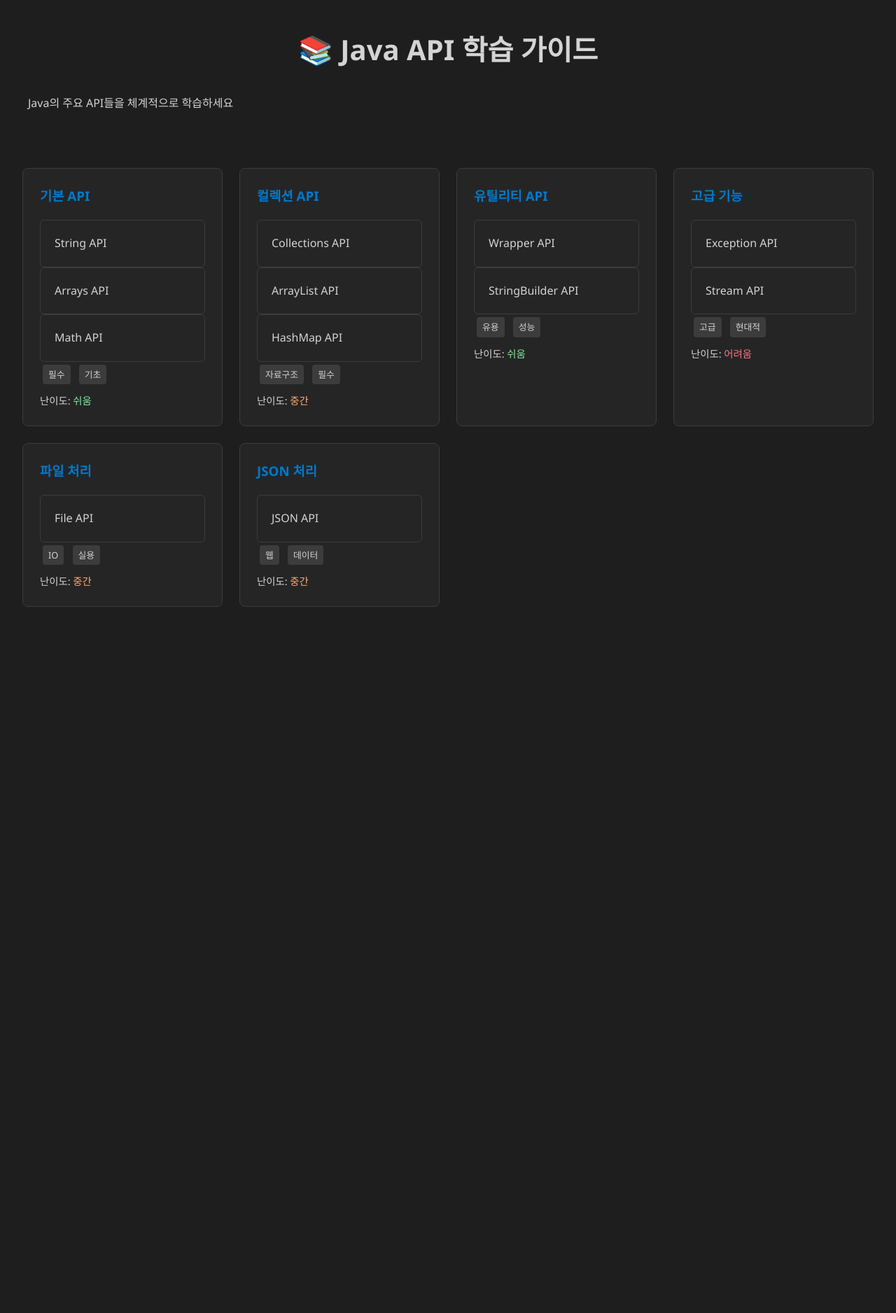
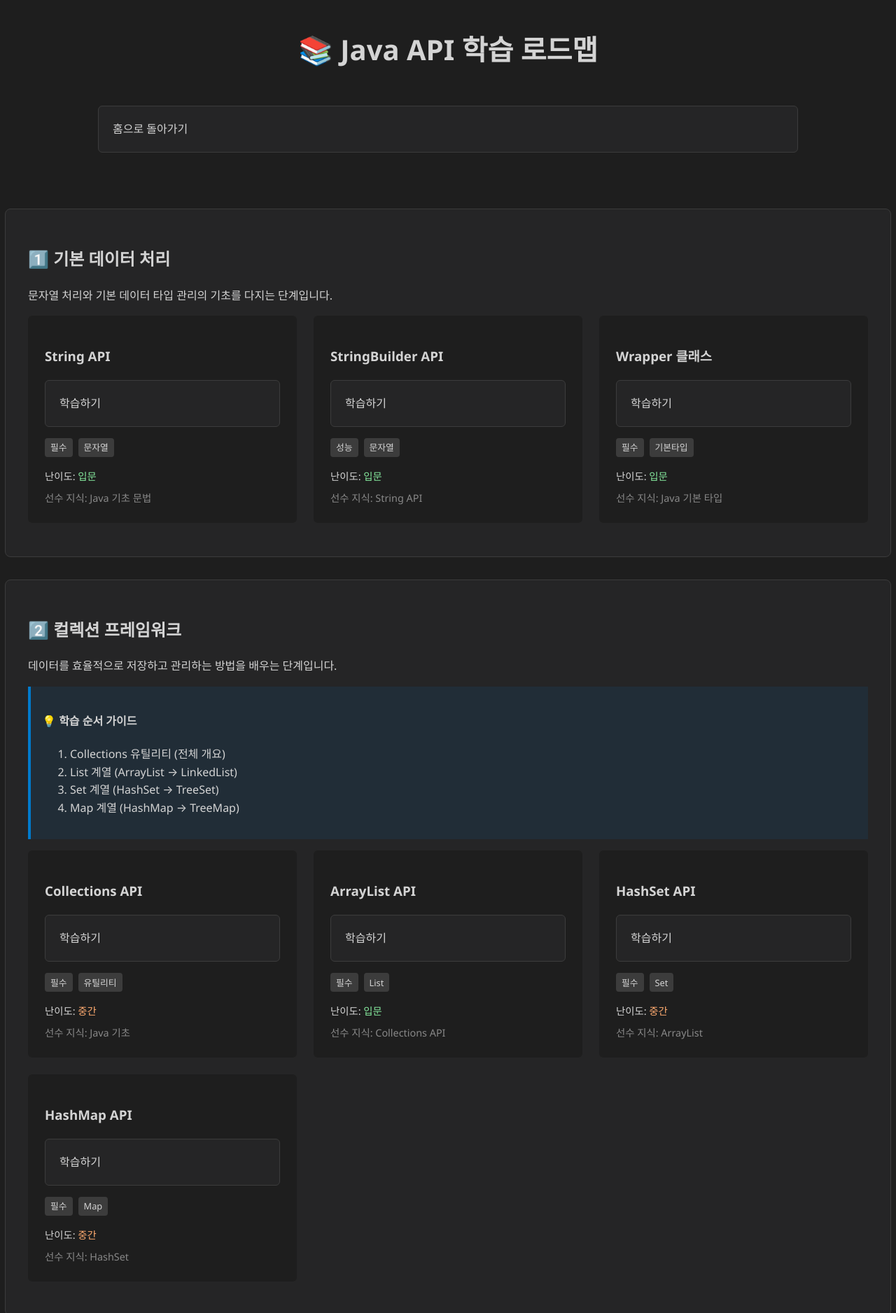
Before and after one commit to Mrbaeksang/java-study-site, a plain HTML site: page api.html in a window 1280 px wide. Shown: the part 20-1896 px from the top of the page at 70% size. Before the commit the page ends 919 px from the top, so only its background shows below. Drawn offline with Linux system fonts and the light colour scheme.

Commit message:
refactor: API 학습 가이드 개선
1. API 페이지를 4단계로 구조화
   - 기본 데이터 처리
   - 컬렉션 프레임워크
   - 고급 데이터 처리
   - 실무 필수 API

2. 각 API에 대한 정보 추가
   - 난이도 표시
   - 선수 지식 명시
   - 학습 순서 가이드

3. HashSet API 페이지 추가
   - 기본 사용법
   - 실전 예제
   - 성능과 주의사항

```diff
--- a/api.html
+++ b/api.html
@@ -3,20 +3,28 @@
 <head>
     <meta charset="UTF-8">
     <meta name="viewport" content="width=device-width, initial-scale=1.0">
-    <title>Java API 학습 가이드</title>
+    <title>Java API 학습 로드맵</title>
     <link rel="stylesheet" href="css/style.css">
     <style>
-        .api-grid {
+        .api-section {
+            background: var(--vscode-darker);
+            border: 1px solid var(--vscode-highlight);
+            border-radius: 8px;
+            margin: 2rem auto;
+            padding: 2rem;
+            max-width: 1200px;
+        }
+
+        .api-cards {
             display: grid;
-            grid-template-columns: repeat(auto-fit, minmax(250px, 1fr));
+            grid-template-columns: repeat(auto-fit, minmax(300px, 1fr));
             gap: 1.5rem;
-            padding: 2rem;
+            margin: 1rem 0;
         }
 
         .api-card {
-            background: var(--vscode-darker);
-            border: 1px solid var(--vscode-highlight);
-            border-radius: 8px;
+            background: var(--vscode-bg);
+            border-radius: 6px;
             padding: 1.5rem;
             transition: transform 0.2s;
         }
@@ -25,110 +33,214 @@
             transform: translateY(-5px);
         }
 
-        .api-card h3 {
-            margin-top: 0;
-            color: var(--vscode-blue);
+        .difficulty {
+            margin-top: 1rem;
+            font-size: 0.9em;
+        }
+
+        .beginner { color: #85e89d; }
+        .medium { color: #ffab70; }
+        .advanced { color: #f97583; }
+
+        .tags {
+            margin-top: 1rem;
+            display: flex;
+            gap: 0.5rem;
+            flex-wrap: wrap;
         }
 
         .tag {
-            display: inline-block;
-            padding: 0.25rem 0.5rem;
+            background: var(--vscode-highlight);
+            padding: 0.2rem 0.5rem;
             border-radius: 4px;
-            font-size: 0.8rem;
-            margin: 0.25rem;
-            background: var(--vscode-highlight);
+            font-size: 0.8em;
         }
 
-        .difficulty {
-            font-size: 0.9rem;
+        .learning-path {
+            border-left: 4px solid var(--vscode-blue);
+            padding: 1rem;
+            margin: 1rem 0;
+            background: rgba(0, 122, 204, 0.1);
+        }
+
+        .prerequisites {
+            font-size: 0.9em;
+            color: #888;
             margin-top: 0.5rem;
         }
-
-        .easy { color: #85e89d; }
-        .medium { color: #ffab70; }
-        .hard { color: #f97583; }
     </style>
 </head>
 <body>
     <header>
-        <h1>📚 Java API 학습 가이드</h1>
-        <p>Java의 주요 API들을 체계적으로 학습하세요</p>
+        <h1>📚 Java API 학습 로드맵</h1>
+        <nav>
+            <a href="index.html" class="button">홈으로 돌아가기</a>
+        </nav>
     </header>
 
     <main>
-        <div class="api-grid">
-            <!-- 기본 API -->
+        <!-- 1단계: 기본 데이터 처리 -->
+        <section class="api-section">
+            <h2>1️⃣ 기본 데이터 처리</h2>
+            <p>문자열 처리와 기본 데이터 타입 관리의 기초를 다지는 단계입니다.</p>
+
+            <div class="api-cards">
                 <div class="api-card">
-                <h3>기본 API</h3>
-                <a href="string.html" class="button">String API</a>
-                <a href="arrays.html" class="button">Arrays API</a>
-                <a href="math.html" class="button">Math API</a>
+                    <h3>String API</h3>
+                    <a href="string.html" class="button">학습하기</a>
                     <div class="tags">
                         <span class="tag">필수</span>
-                    <span class="tag">기초</span>
+                        <span class="tag">문자열</span>
                     </div>
-                <div class="difficulty">난이도: <span class="easy">쉬움</span></div>
+                    <div class="difficulty">난이도: <span class="beginner">입문</span></div>
+                    <div class="prerequisites">선수 지식: Java 기초 문법</div>
                 </div>
 
-            <!-- 컬렉션 API -->
                 <div class="api-card">
-                <h3>컬렉션 API</h3>
-                <a href="collections.html" class="button">Collections API</a>
-                <a href="arraylist.html" class="button">ArrayList API</a>
-                <a href="hashmap.html" class="button">HashMap API</a>
+                    <h3>StringBuilder API</h3>
+                    <a href="stringbuilder.html" class="button">학습하기</a>
                     <div class="tags">
-                    <span class="tag">자료구조</span>
+                        <span class="tag">성능</span>
+                        <span class="tag">문자열</span>
+                    </div>
+                    <div class="difficulty">난이도: <span class="beginner">입문</span></div>
+                    <div class="prerequisites">선수 지식: String API</div>
+                </div>
+
+                <div class="api-card">
+                    <h3>Wrapper 클래스</h3>
+                    <a href="wrapper.html" class="button">학습하기</a>
+                    <div class="tags">
                         <span class="tag">필수</span>
+                        <span class="tag">기본타입</span>
+                    </div>
+                    <div class="difficulty">난이도: <span class="beginner">입문</span></div>
+                    <div class="prerequisites">선수 지식: Java 기본 타입</div>
+                </div>
+            </div>
+        </section>
+
+        <!-- 2단계: 컬렉션 프레임워크 -->
+        <section class="api-section">
+            <h2>2️⃣ 컬렉션 프레임워크</h2>
+            <p>데이터를 효율적으로 저장하고 관리하는 방법을 배우는 단계입니다.</p>
+
+            <div class="learning-path">
+                <h4>💡 학습 순서 가이드</h4>
+                <ol>
+                    <li>Collections 유틸리티 (전체 개요)</li>
+                    <li>List 계열 (ArrayList → LinkedList)</li>
+                    <li>Set 계열 (HashSet → TreeSet)</li>
+                    <li>Map 계열 (HashMap → TreeMap)</li>
+                </ol>
+            </div>
+
+            <div class="api-cards">
+                <div class="api-card">
+                    <h3>Collections API</h3>
+                    <a href="collections.html" class="button">학습하기</a>
+                    <div class="tags">
+                        <span class="tag">필수</span>
+                        <span class="tag">유틸리티</span>
                     </div>
                     <div class="difficulty">난이도: <span class="medium">중간</span></div>
+                    <div class="prerequisites">선수 지식: Java 기초</div>
                 </div>
 
-            <!-- 유틸리티 API -->
                 <div class="api-card">
-                <h3>유틸리티 API</h3>
-                <a href="wrapper.html" class="button">Wrapper API</a>
-                <a href="stringbuilder.html" class="button">StringBuilder API</a>
+                    <h3>ArrayList API</h3>
+                    <a href="arraylist.html" class="button">학습하기</a>
                     <div class="tags">
-                    <span class="tag">유용</span>
-                    <span class="tag">성능</span>
+                        <span class="tag">필수</span>
+                        <span class="tag">List</span>
                     </div>
-                <div class="difficulty">난이도: <span class="easy">쉬움</span></div>
+                    <div class="difficulty">난이도: <span class="beginner">입문</span></div>
+                    <div class="prerequisites">선수 지식: Collections API</div>
                 </div>
 
-            <!-- 고급 기능 -->
                 <div class="api-card">
-                <h3>고급 기능</h3>
-                <a href="exception.html" class="button">Exception API</a>
-                <a href="stream.html" class="button">Stream API</a>
+                    <h3>HashSet API</h3>
+                    <a href="hashset.html" class="button">학습하기</a>
                     <div class="tags">
-                    <span class="tag">고급</span>
-                    <span class="tag">현대적</span>
+                        <span class="tag">필수</span>
+                        <span class="tag">Set</span>
                     </div>
-                <div class="difficulty">난이도: <span class="hard">어려움</span></div>
+                    <div class="difficulty">난이도: <span class="medium">중간</span></div>
+                    <div class="prerequisites">선수 지식: ArrayList</div>
                 </div>
 
-            <!-- 파일 처리 -->
                 <div class="api-card">
-                <h3>파일 처리</h3>
-                <a href="file.html" class="button">File API</a>
+                    <h3>HashMap API</h3>
+                    <a href="hashmap.html" class="button">학습하기</a>
                     <div class="tags">
-                    <span class="tag">IO</span>
-                    <span class="tag">실용</span>
+                        <span class="tag">필수</span>
+                        <span class="tag">Map</span>
                     </div>
                     <div class="difficulty">난이도: <span class="medium">중간</span></div>
+                    <div class="prerequisites">선수 지식: HashSet</div>
+                </div>
+            </div>
+        </section>
+
+        <!-- 3단계: 고급 데이터 처리 -->
+        <section class="api-section">
+            <h2>3️⃣ 고급 데이터 처리</h2>
+            <p>현대적인 Java 프로그래밍에 필수적인 스트림 처리와 함수형 프로그래밍을 배우는 단계입니다.</p>
+
+            <div class="api-cards">
+                <div class="api-card">
+                    <h3>Stream API</h3>
+                    <a href="stream.html" class="button">학습하기</a>
+                    <div class="tags">
+                        <span class="tag">필수</span>
+                        <span class="tag">함수형</span>
+                    </div>
+                    <div class="difficulty">난이도: <span class="advanced">고급</span></div>
+                    <div class="prerequisites">선수 지식: 컬렉션 프레임워크</div>
+                </div>
+            </div>
+        </section>
+
+        <!-- 4단계: 실무 필수 API -->
+        <section class="api-section">
+            <h2>4️⃣ 실무 필수 API</h2>
+            <p>실제 애플리케이션 개발에 필수적인 예외 처리, 파일 처리, JSON 처리를 배우는 단계입니다.</p>
+
+            <div class="api-cards">
+                <div class="api-card">
+                    <h3>Exception API</h3>
+                    <a href="exception.html" class="button">학습하기</a>
+                    <div class="tags">
+                        <span class="tag">필수</span>
+                        <span class="tag">에러처리</span>
+                    </div>
+                    <div class="difficulty">난이도: <span class="medium">중간</span></div>
+                    <div class="prerequisites">선수 지식: Java 기초</div>
                 </div>
 
-            <!-- JSON 처리 -->
                 <div class="api-card">
-                <h3>JSON 처리</h3>
-                <a href="json.html" class="button">JSON API</a>
+                    <h3>File I/O API</h3>
+                    <a href="file.html" class="button">학습하기</a>
                     <div class="tags">
-                    <span class="tag">웹</span>
+                        <span class="tag">필수</span>
+                        <span class="tag">파일처리</span>
+                    </div>
+                    <div class="difficulty">난이도: <span class="medium">중간</span></div>
+                    <div class="prerequisites">선수 지식: Exception API</div>
+                </div>
+
+                <div class="api-card">
+                    <h3>JSON API</h3>
+                    <a href="json.html" class="button">학습하기</a>
+                    <div class="tags">
+                        <span class="tag">웹개발</span>
                         <span class="tag">데이터</span>
                     </div>
                     <div class="difficulty">난이도: <span class="medium">중간</span></div>
+                    <div class="prerequisites">선수 지식: File I/O, Collections</div>
                 </div>
             </div>
+        </section>
     </main>
 </body>
 </html>
```
Also changed, not shown: hashset.html (added, +260 -0 lines), index.html (+1 -0 lines). Lines whose indentation alone changed are shown as unchanged.
